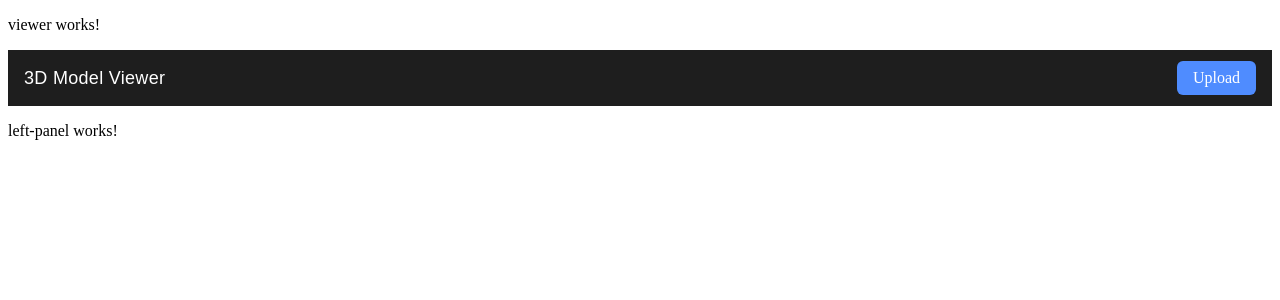
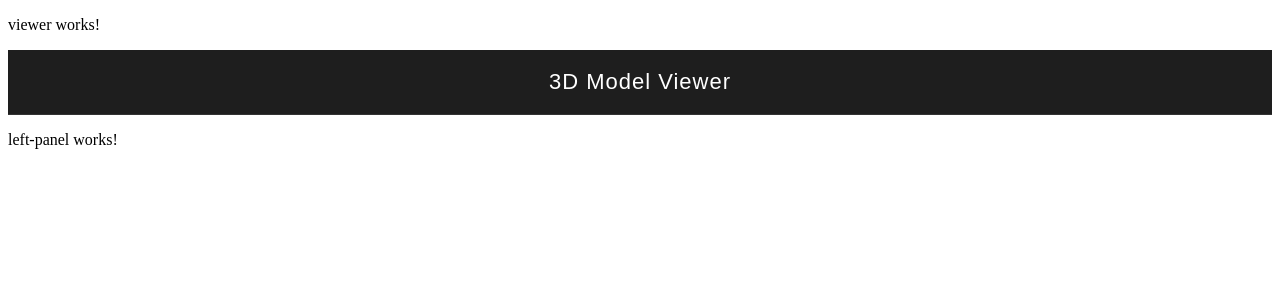
Before and after one commit to tibo6767/hackaton, an Angular app in the folder frontend/web-viewer/: page / in a window 1280 px wide. Shown: the top 300 px of the page. Built offline with nearby package versions, Linux system fonts and the light colour scheme.

Commit message:
feat(header): removed file upload, centered title

```diff
--- a/frontend/web-viewer/src/app/header/header.css
+++ b/frontend/web-viewer/src/app/header/header.css
@@ -1,24 +1,17 @@
 .header {
   display: flex;
   align-items: center;
-  justify-content: space-between;
-  height: 56px;
-  padding: 0 16px;
+  justify-content: center;
+  height: 64px;
   background: #1e1e1e;
-  color: white;
+  border-bottom: 1px solid #333;
 }
 
 h1 {
   margin: 0;
+  color: white;
   font-family: Arial, sans-serif;
-  font-size: 18px;
+  font-size: 22px;
   font-weight: 500;
-  letter-spacing: 0.3px;
+  letter-spacing: 1px;
 }
-
-.upload {
-  padding: 8px 16px;
-  border-radius: 6px;
-  background: #4f8cff;
-  cursor: pointer;
-}
--- a/frontend/web-viewer/src/app/header/header.html
+++ b/frontend/web-viewer/src/app/header/header.html
@@ -1,8 +1,3 @@
 <header class="header">
   <h1>3D Model Viewer</h1>
-
-  <label class="upload">
-    Upload
-    <input type="file" hidden (change)="onFileChange($event)" />
-  </label>
 </header>
--- a/frontend/web-viewer/src/app/header/header.ts
+++ b/frontend/web-viewer/src/app/header/header.ts
@@ -1,4 +1,4 @@
-import { Component, output } from '@angular/core';
+import { Component } from '@angular/core';
 
 @Component({
   imports: [],
@@ -6,14 +6,4 @@ import { Component, output } from '@angular/core';
   styleUrl: './header.css',
   templateUrl: './header.html',
 })
-export class Header {
-  fileSelected = output<File>();
-
-  onFileChange(event: Event) {
-    const input = event.target as HTMLInputElement;
-    const file = input.files?.[0];
-    if (file) {
-      this.fileSelected.emit(file);
-    }
-  }
-}
+export class Header {}
```
